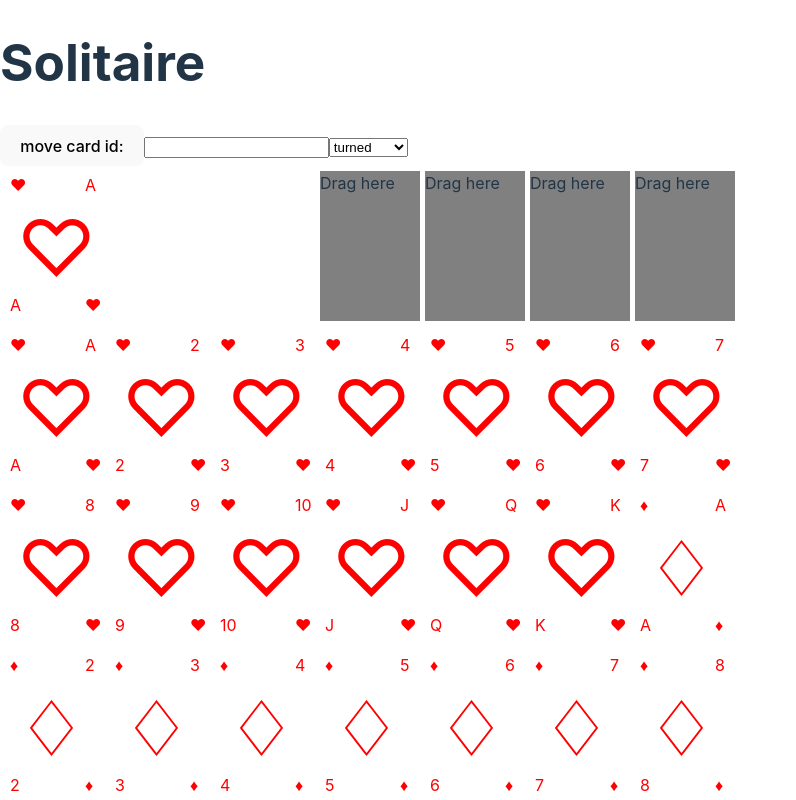
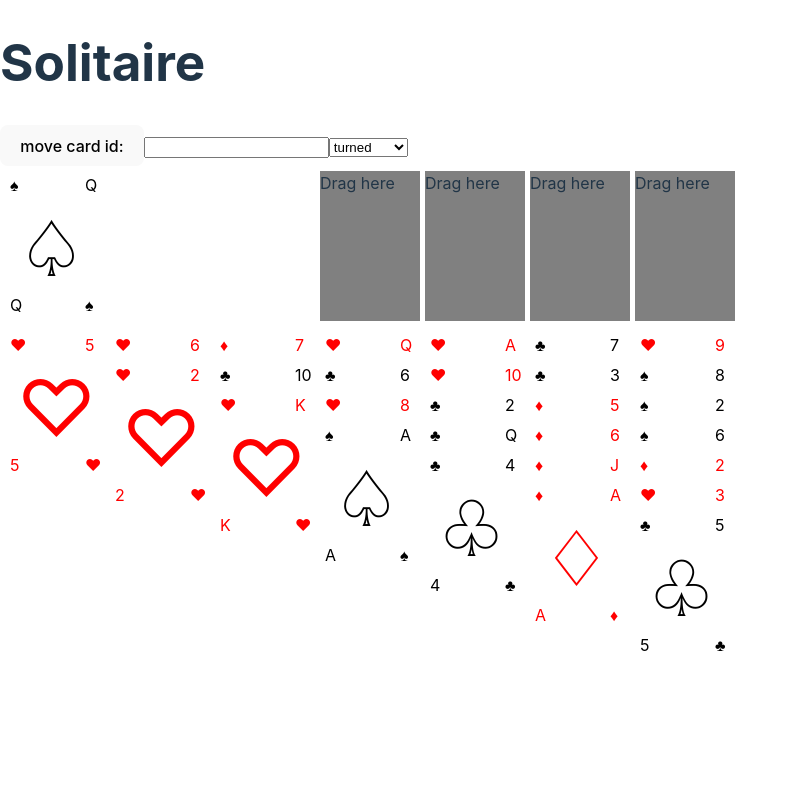
Before and after one commit to jani-e/solitaire, a React (Vite) app: page / in a window 1280 px wide. Shown: the top 800 px of the page, without its empty margins (0-796 px from the left). Built offline with nearby package versions, Linux system fonts and the light colour scheme.

Commit message:
Added initial deck shuffle, distribution to stacks, and deck functions for turning cards on click

```diff
--- a/src/Solitaire.jsx
+++ b/src/Solitaire.jsx
@@ -5,6 +5,7 @@ import Card from 'src/components/Card'
 import Stack from 'src/components/Stack'
 import Deck from 'src/components/Deck'
 import Turned from 'src/components/Turned'
+import lodash from 'lodash'
 
 const Solitaire = () => {
   const heartsDeck = [...Array(13).keys()].map(i => ({ value: i + 1, suit: 'hearts' }))
@@ -12,24 +13,26 @@ const Solitaire = () => {
   const clubsDeck = [...Array(13).keys()].map(i => ({ value: i + 1, suit: 'clubs' }))
   const spadesDeck = [...Array(13).keys()].map(i => ({ value: i + 1, suit: 'spades' }))
 
-  const playDeck = heartsDeck
-    .concat(diamondsDeck, clubsDeck, spadesDeck)
-    .map((card, index) => ({ id: index + 1, ...card }))
+  const playDeck = lodash.shuffle(
+    heartsDeck
+      .concat(diamondsDeck, clubsDeck, spadesDeck)
+      .map((card, index) => ({ id: index + 1, ...card }))
+  )
 
   const initialDeck = {
-    stack: playDeck,
+    stack: playDeck.slice(28, playDeck.length),
     turned: [],
     hearts: [],
     diamonds: [],
     clubs: [],
     spades: [],
-    stackOne: [],
-    stackTwo: [],
-    stackThree: [],
-    stackFour: [],
-    stackFive: [],
-    stackSix: [],
-    stackSeven: []
+    stackOne: playDeck.slice(0, 1),
+    stackTwo: playDeck.slice(1, 3),
+    stackThree: playDeck.slice(3, 6),
+    stackFour: playDeck.slice(6, 10),
+    stackFive: playDeck.slice(10, 15),
+    stackSix: playDeck.slice(15, 21),
+    stackSeven: playDeck.slice(21, 28)
   }
 
   const [deck, setDeck] = useState(initialDeck)
@@ -55,6 +58,14 @@ const Solitaire = () => {
     })
   }
 
+  const resetDeck = () => {
+    setDeck({
+      ...deck,
+      stack: deck.turned,
+      turned: []
+    })
+  }
+
   console.log(deck)
 
   return (
@@ -68,7 +79,7 @@ const Solitaire = () => {
       </select>
       <DndProvider backend={HTML5Backend}>
         <div style={layoutStyle}>
-          <Deck cards={deck.stack} />
+          <Deck moveCard={moveCard} resetDeck={resetDeck} cards={deck.stack} />
           <Turned cards={deck.turned} />
           <div></div>
           <Dropzone />
@@ -83,9 +94,9 @@ const Solitaire = () => {
           <Stack cards={deck.stackSix} />
           <Stack cards={deck.stackSeven} />
         </div>
-        <div style={layoutStyle}>
+        {/* <div style={layoutStyle}>
           {deck.stack.map(card => <Card key={card.id} value={card.value} suit={card.suit} />)}
-        </div>
+        </div> */}
       </DndProvider>
     </div>
   )
--- a/src/components/Deck.jsx
+++ b/src/components/Deck.jsx
@@ -1,10 +1,15 @@
 import PropTypes from 'prop-types'
 import Card from "src/components/Card"
 
-const Deck = ({ cards }) => {
+const Deck = ({ cards, moveCard, resetDeck}) => {
+  if (cards.length === 0) {
+    return (
+      <div onClick={() => resetDeck()}>reset</div>
+    )
+  }
   const [first] = cards
   return (
-    <div>
+    <div onClick={() => moveCard(first.id, 'turned')}>
       <Card value={first.value} suit={first.suit} ></Card>
     </div>
   )
```
